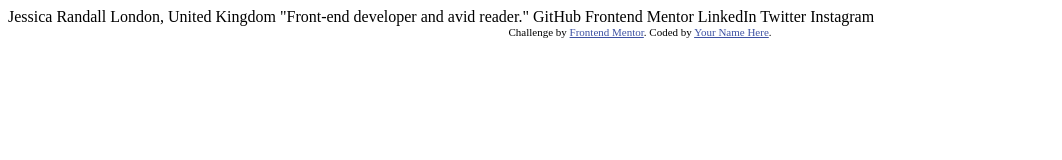
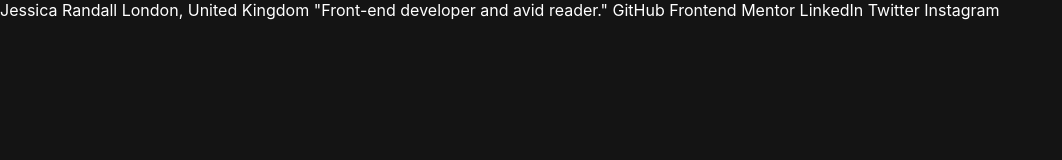
Before and after one commit to KrisvHeij/social-links-profile, a plain HTML site: page index.html in a window 1280 px wide. Shown: the whole page, without its empty margins (0-1062 px from the left). Drawn offline with Linux system fonts and the light colour scheme.

Commit message:
Created style.css
Added custom properties and boilerplate

```diff
--- a/index.html
+++ b/index.html
@@ -5,14 +5,8 @@
   <meta name="viewport" content="width=device-width, initial-scale=1.0"> <!-- displays site properly based on user's device -->
 
   <link rel="icon" type="image/png" sizes="32x32" href="./assets/images/favicon-32x32.png">
-
+  <link rel="stylesheet" href="style.css">
   <title>Frontend Mentor | Social links profile</title>
-
-  <!-- Feel free to remove these styles or customise in your own stylesheet 👍 -->
-  <style>
-    .attribution { font-size: 11px; text-align: center; }
-    .attribution a { color: hsl(228, 45%, 44%); }
-  </style>
 </head>
 <body>
 
@@ -26,9 +20,5 @@
   Twitter
   Instagram
 
-  <div class="attribution">
-    Challenge by <a href="https://www.frontendmentor.io?ref=challenge" target="_blank">Frontend Mentor</a>.
-    Coded by <a href="#">Your Name Here</a>.
-  </div>
 </body>
 </html>
--- /dev/null
+++ b/style.css
@@ -0,0 +1,24 @@
+@import url('./assets/fonts/Inter-VariableFont_slnt\,wght.ttf');
+
+:root {
+  --c-yellow: hsl(75, 94%, 57%);
+  --c-white: hsl(0, 0%, 100%);
+  --c-grey-700: hsl(0, 0%, 20%);
+  --c-grey-800: hsl(0, 0%, 12%);
+  --c-grey-900: hsl(0, 0%, 8%);
+  --fw-400: 400;
+  --fw-600: 600;
+  --fw-700: 700;
+}
+
+* {
+  margin: 0;
+  padding: 0;
+  box-sizing: border-box;
+}
+
+body {
+  font-family: 'Inter', sans-serif;
+  background-color: var(--c-grey-900);
+  color: var(--c-white);
+}
```
